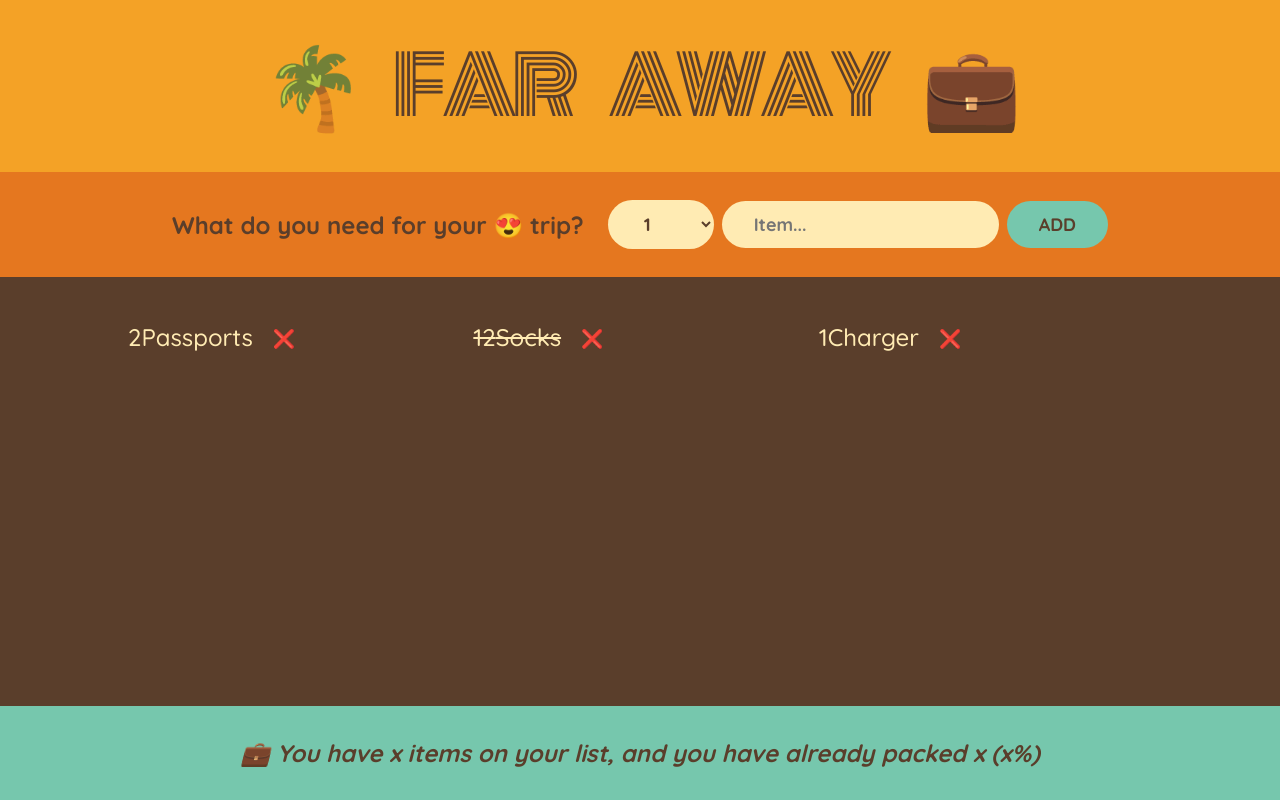
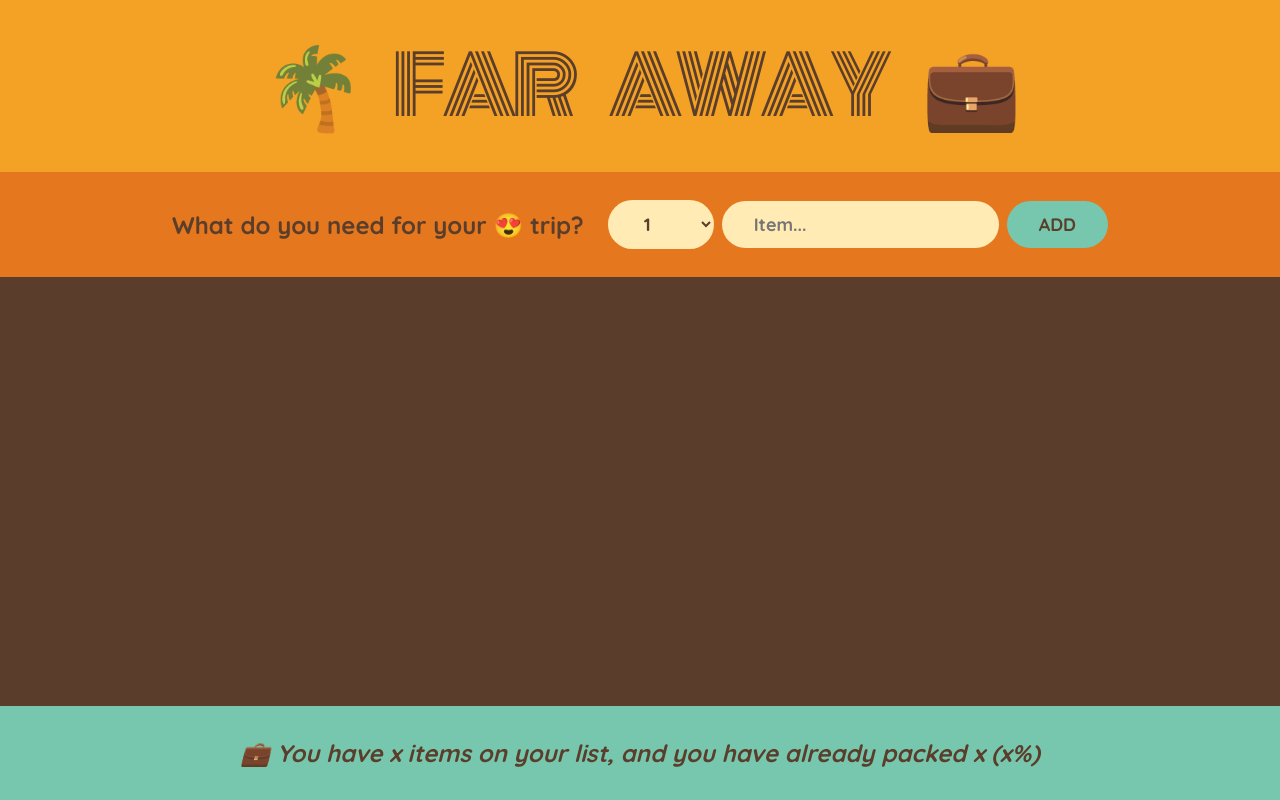
Before and after one commit to argalx/react-travel-list, a React (Create React App) app: page / in a window 1280 px wide. Built offline with nearby package versions, Linux system fonts and the light colour scheme.

Commit message:
Thinking About State and Lifting State Up

```diff
--- a/src/App.js
+++ b/src/App.js
@@ -1,17 +1,26 @@
 import { useState } from "react";
 
-const initialItems = [
-  { id: 1, description: "Passports", quantity: 2, packed: false },
-  { id: 2, description: "Socks", quantity: 12, packed: true },
-  { id: 3, description: "Charger", quantity: 1, packed: false },
-];
+// const initialItems = [
+//   { id: 1, description: "Passports", quantity: 2, packed: false },
+//   { id: 2, description: "Socks", quantity: 12, packed: true },
+//   { id: 3, description: "Charger", quantity: 1, packed: false },
+// ];
 
 export default function App() {
+  // State to manage the list of items
+  const [items, setItems] = useState([]);
+
+  // Function to add new items to the list
+  function handleAddItems(item) {
+    // Add the new item to the items state
+    setItems((items) => [...items, item]);
+  }
+
   return (
     <div className="app">
       <Logo />
-      <Form />
-      <PackingList />
+      <Form onAddItems={handleAddItems} />
+      <PackingList items={items} />
       <Stats />
     </div>
   );
@@ -21,9 +30,10 @@
   return <h1>🌴 Far Away 💼</h1>;
 }
 
-function Form() {
+function Form({ onAddItems }) {
   // State to manage the form inputs
   const [description, setDescription] = useState("");
+  // State to manage the quantity of items
   const [quantity, setQuantity] = useState(1);
 
   function handleSubmit(e) {
@@ -33,8 +43,12 @@
     // Validation
     if (!description) return;
 
+    // Create a new item object with the current state values
     const newItem = { description, quantity, packed: false, id: Date.now() };
     console.log(newItem);
+
+    // Call the onAddItems function passed as a prop to add the new item
+    onAddItems(newItem);
 
     // Return the state to its initial value
     setDescription("");
@@ -67,11 +81,11 @@
   );
 }
 
-function PackingList() {
+function PackingList({ items }) {
   return (
     <div className="list">
       <ul>
-        {initialItems.map((item) => (
+        {items.map((item) => (
           <Item item={item} key={item.id} />
         ))}
       </ul>
```
